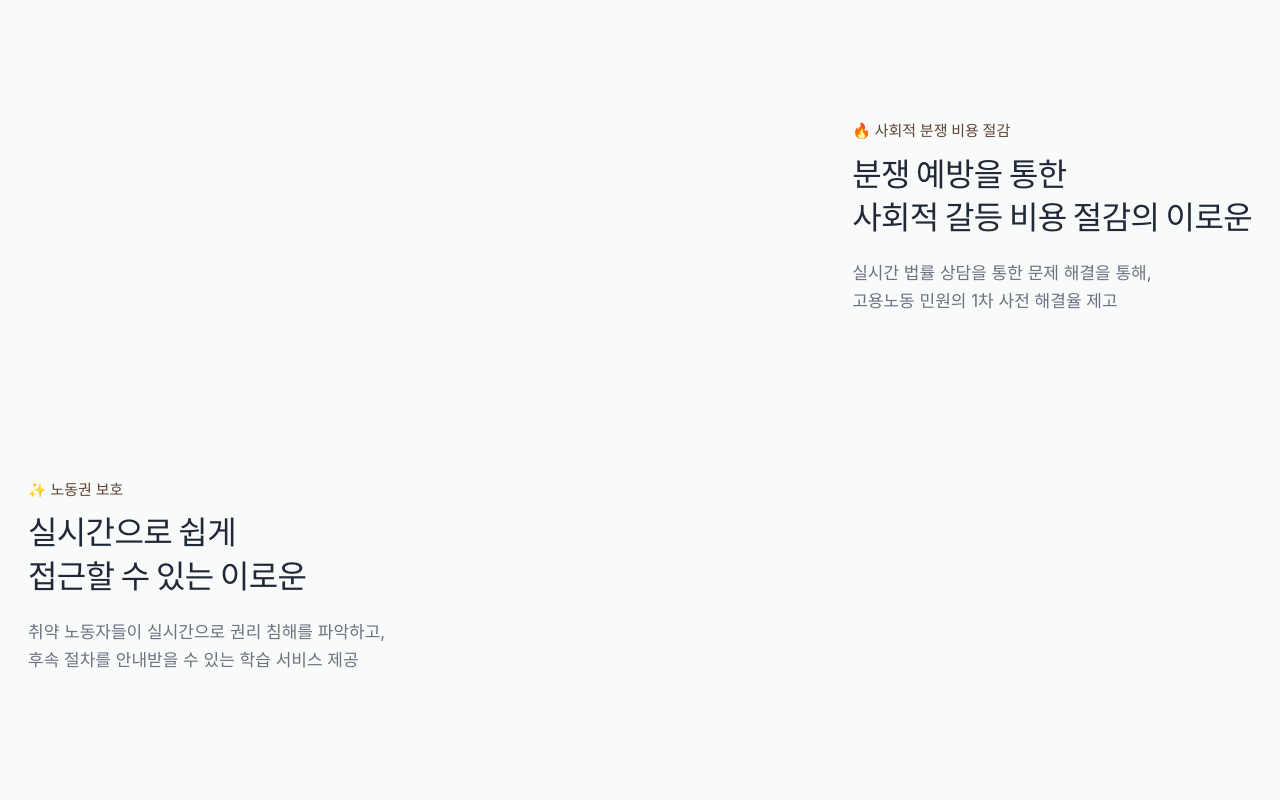
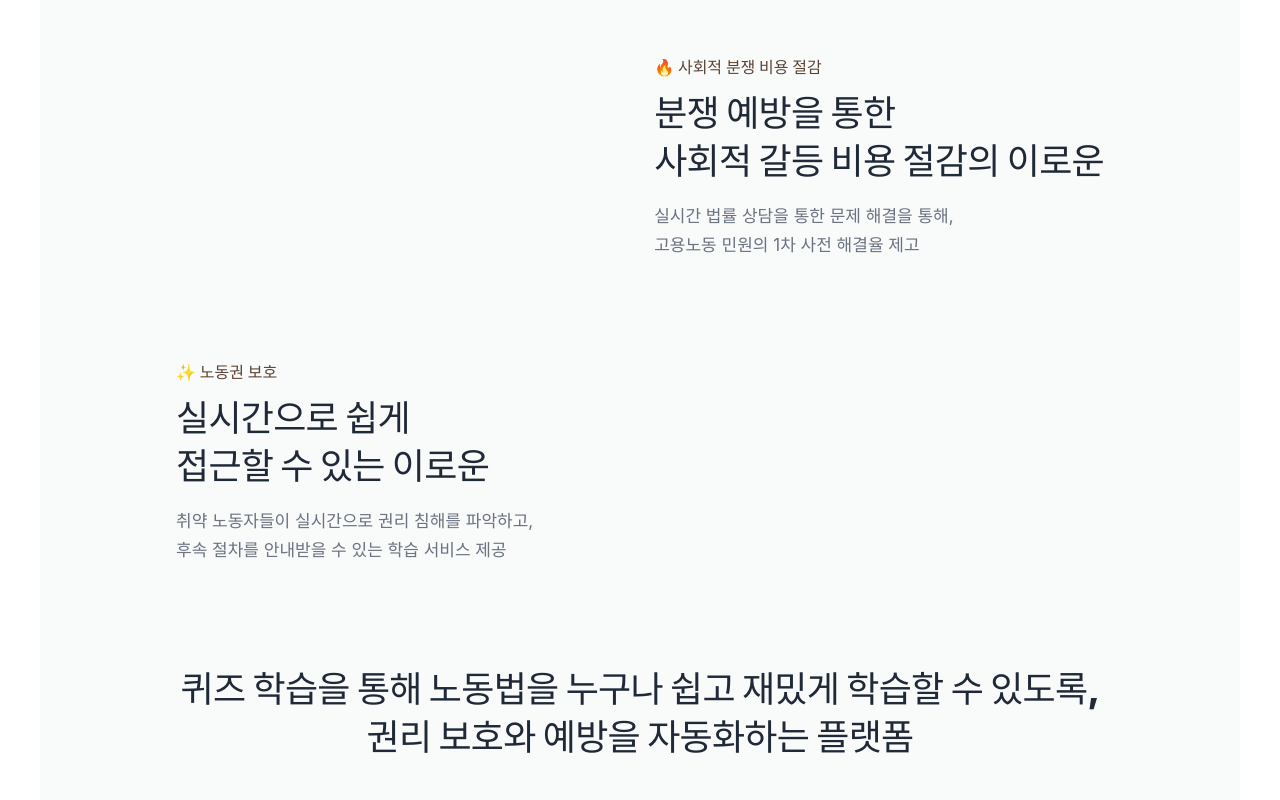
Before and after one commit to team-finale/LawBot-fe, a React (Vite) app: page / in a window 1280 px wide. Shown: the part 1180-1980 px from the top of the page. Built offline with nearby package versions, Linux system fonts and the light colour scheme; a web font is replaced by a local one.

Commit message:
featrue 수정

```diff
--- a/src/components/Features.css
+++ b/src/components/Features.css
@@ -1,80 +1,72 @@
-/* ==== Features.css (drop-in 교체본) ==== */
-
-/* 섹션 컨테이너: 배경 + 수직 간격 (반응형) */
+/* 섹션 컨테이너 */
 .alt-sections {
   background-color: #f9fafa;
-  overflow-x: hidden;
-  /* 상하패딩, 섹션 간격 */
-  padding: clamp(40px, 8vw, 80px) clamp(16px, 4vw, 20px);
+  /* 상하, 좌우 패딩을 기기 폭에 따라 반응형으로 */
+  padding: clamp(56px, 8vw, 100px) clamp(16px, 5vw, 40px);
   display: flex;
   flex-direction: column;
-  gap: clamp(36px, 10vw, 100px);
+  gap: clamp(48px, 8vw, 100px);
 }
 
-/* 행 레이아웃: 모바일 1열 → lg 이상 2열 */
-.alt-row {
-  display: grid;
-  grid-template-columns: 1fr;
-  align-items: center;
-  gap: 1rem;
-  padding-block: 1rem;
-}
-
+/* 데스크톱에서는 가운데 정렬 + 여유 좌우 여백(화면의 10%) */
 @media (min-width: 1024px) {
-  .alt-row {
-    grid-template-columns: 1fr 1fr; /* 데스크톱에서 2열 */
-    gap: 2rem;
-    padding-block: 2rem;
+  .alt-sections {
+    max-width: 1200px;        /* 가독성 있는 줄폭 */
+    margin: 0 auto;           /* 화면 가운데 */
+    padding-left: 10vw;       /* ← 데스크톱에서만 넉넉한 좌우 여백 */
+    padding-right: 10vw;
   }
 }
 
-/* 좌우 반전: DOM 순서 유지하면서 시각적 순서만 뒤집기 */
-.alt-row.reverse { direction: rtl; }
-.alt-row.reverse > * { direction: ltr; }
-
-/* 마지막 강조 문장: 중앙 정렬, 단일 컬럼 유지 */
-.alt-row.center-text {
-  grid-template-columns: 1fr;
-  text-align: center;
-  justify-items: center;
+/* 행 */
+.alt-row {
+  display: flex;
+  justify-content: flex-start;
 }
 
-/* 텍스트 박스: 줄 길이 제어 + 여백 */
-.alt-text {
-  max-width: 64ch;          /* 너무 긴 줄 길이 방지 */
-  text-align: left;
-  padding: 0 0.5rem;
-  margin: 0 auto;           /* 모바일에서 가운데 정렬 느낌 */
+/* 오른쪽 정렬 버전 */
+.alt-row.reverse {
+  justify-content: flex-end;
 }
 
-/* ✅ 기존의 고정 마진 제거 (모바일 깨짐 원인) */
-.alt-row:not(.reverse) .alt-text { margin-left: 0; }
-.alt-row.reverse .alt-text { margin-right: 0; }
+/* 가운데 정렬 문장 */
+.alt-row.center-text {
+  justify-content: center;
+  text-align: center;
+}
 
-/* 타이포 반응형 */
+/* 텍스트 박스 */
+.alt-text {
+  max-width: 640px;
+  text-align: left;
+  padding: 0 8px;
+}
+
+/* ✅ 문제의 원인 제거: 옛날 고정 마진 완전 제거 */
+.alt-row:not(.reverse) .alt-text,
+.alt-row.reverse .alt-text {
+  margin: 0; /* ← 예전 400px 여백 규칙을 무효화 */
+}
+
+/* 타이포 */
 .alt-subtitle {
   color: #5c4435;
-  font-weight: 600;
+  font-weight: 700;
   margin-bottom: 10px;
-  font-size: clamp(13px, 3.2vw, 15px);
+  font-size: clamp(14px, 1.6vw, 16px);
 }
 
 .alt-title {
-  font-size: clamp(22px, 5.6vw, 32px);
+  font-size: clamp(22px, 3.2vw, 36px);
   font-weight: 800;
   line-height: 1.35;
-  margin-bottom: 20px;
+  margin-bottom: 16px;
   color: #1f2937;
   letter-spacing: -0.02em;
 }
 
 .alt-description {
-  font-size: clamp(14px, 3.5vw, 17px);
+  font-size: clamp(14px, 1.6vw, 17px);
   color: #6b7280;
-  line-height: 1.65;
+  line-height: 1.7;
 }
-
-/* 모션 최소화 선호 시 */
-@media (prefers-reduced-motion: reduce) {
-  * { animation: none !important; transition: none !important; }
-}
```
